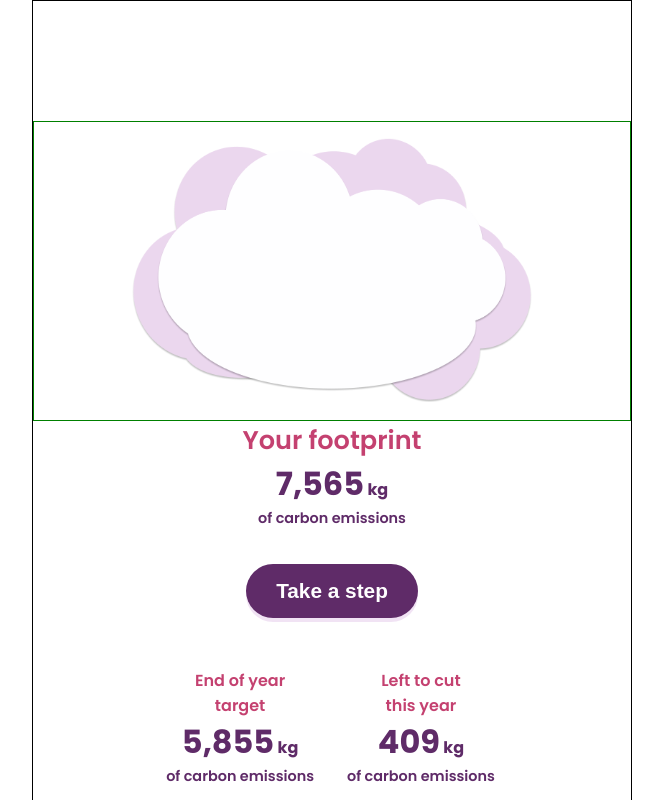
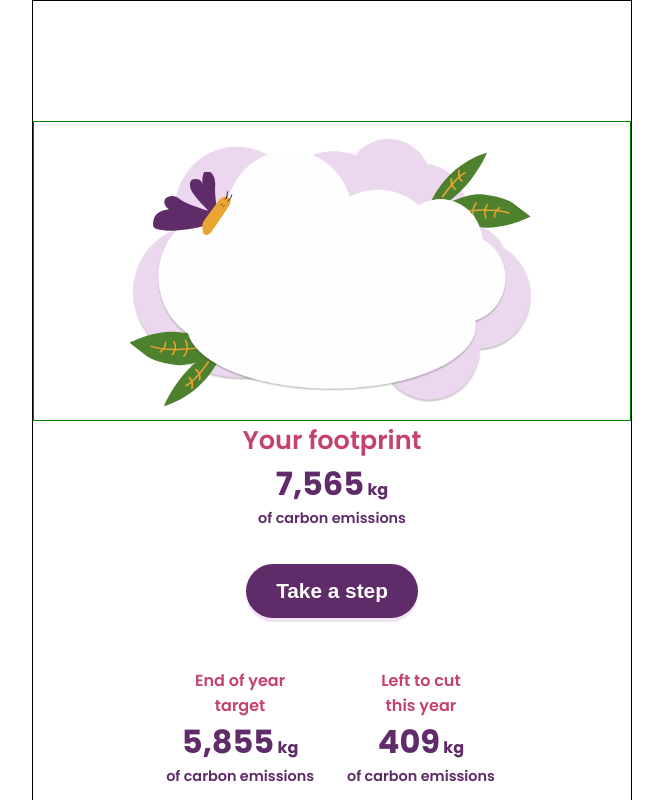
Before and after one commit to e-lizL/giki-coding-challenge, a React (Vite) app: page / in a window 1280 px wide. Shown: the top 800 px of the page, without its empty margins (308-971 px from the left). Built offline with nearby package versions, Linux system fonts and the light colour scheme.

Commit message:
feat: lay out background images, butterfly etc.

```diff
--- a/src/components/BackgroundDesign.tsx
+++ b/src/components/BackgroundDesign.tsx
@@ -17,10 +17,50 @@ const StyledImage = styled.img`
 
 const StyledPurpleCloud = styled(StyledImage)`
   width: 400px;
+  z-index: 10;
 `;
 
 const StyledWhiteCloud = styled(StyledImage)`
   width: 350px;
+  z-index: 30;
+`;
+
+const StyledButterfly = styled(StyledImage)`
+  width: 80px;
+  top: 23%;
+  left: 24%;
+  transform: translate(-30%, -30%);
+  z-index: 40;
+`;
+
+const StyledLeaf1a = styled(StyledImage)`
+  width: 70px;
+  top: 20%;
+  left: 71%;
+  z-index: 20;
+`;
+
+const StyledLeaf2a = styled(StyledImage)`
+  width: 100px;
+  top: 30%;
+  left: 75%;
+  z-index: 20;
+`;
+
+const StyledLeaf1b = styled(StyledImage)`
+  width: 70px;
+  top: 75%;
+  left: 21%;
+  transform: scale(-1, -1);
+  z-index: 20;
+`;
+
+const StyledLeaf2b = styled(StyledImage)`
+  width: 100px;
+  top: 70%;
+  left: 16%;
+  transform: scale(-1, -1);
+  z-index: 20;
 `;
 
 export default function BackgroundDesign() {
@@ -32,6 +72,16 @@ export default function BackgroundDesign() {
 
       <StyledWhiteCloud src="/white_cloud.png" alt="white cloud" />
 
+      <StyledButterfly src="/butterfly.svg" alt="butterfly" />
+
+      <StyledLeaf1a src="/leaf1.svg" alt="leaf 1" />
+
+      <StyledLeaf2a src="/leaf2.svg" alt="leaf 2" />
+
+      <StyledLeaf1b src="/leaf1.svg" alt="leaf 1" />
+
+      <StyledLeaf2b src="/leaf2.svg" alt="leaf 2" />
+
     </StyledContainer>
   )
 }
```
Also changed, not shown: public/leaf2.svg (renamed from public/leaft2.svg).
